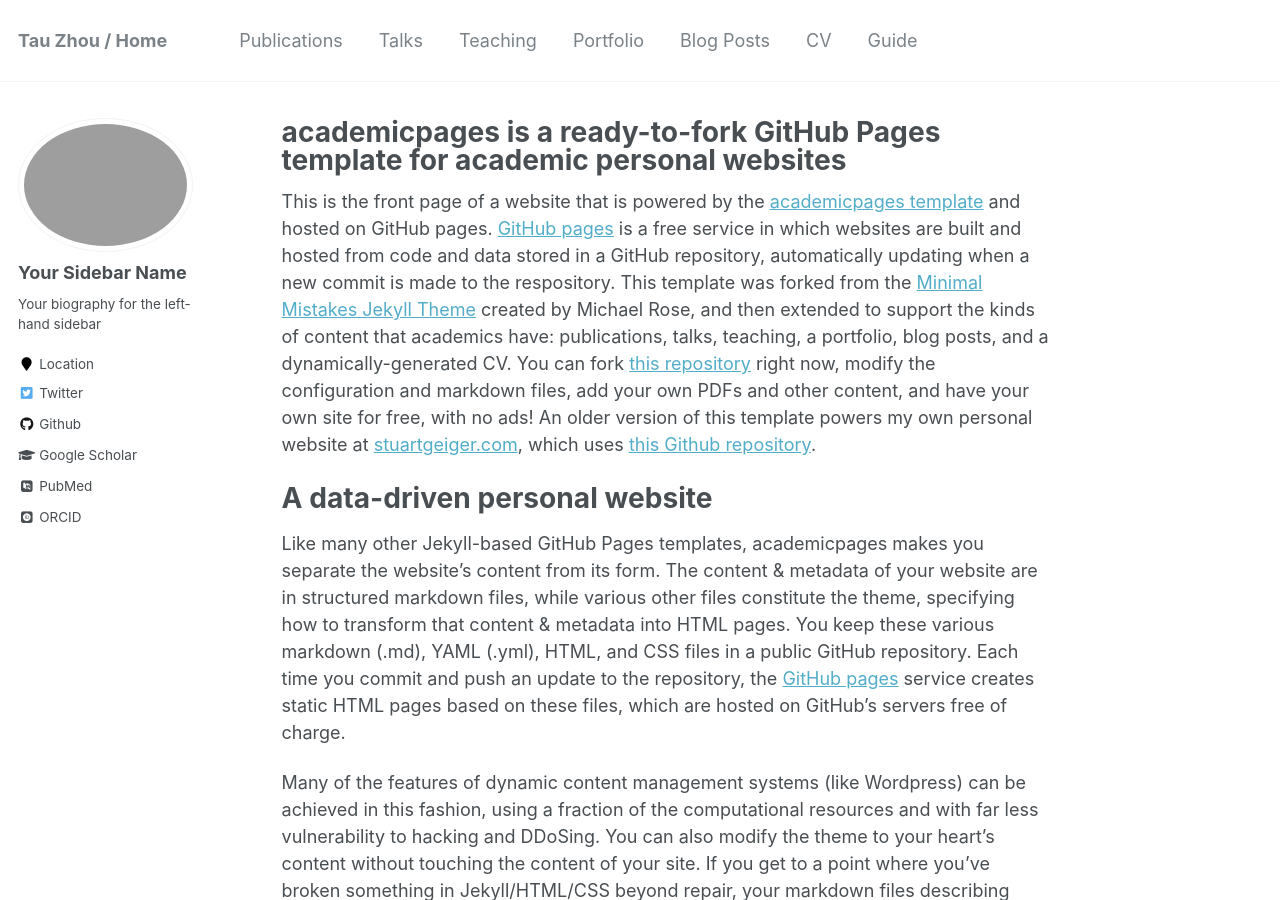
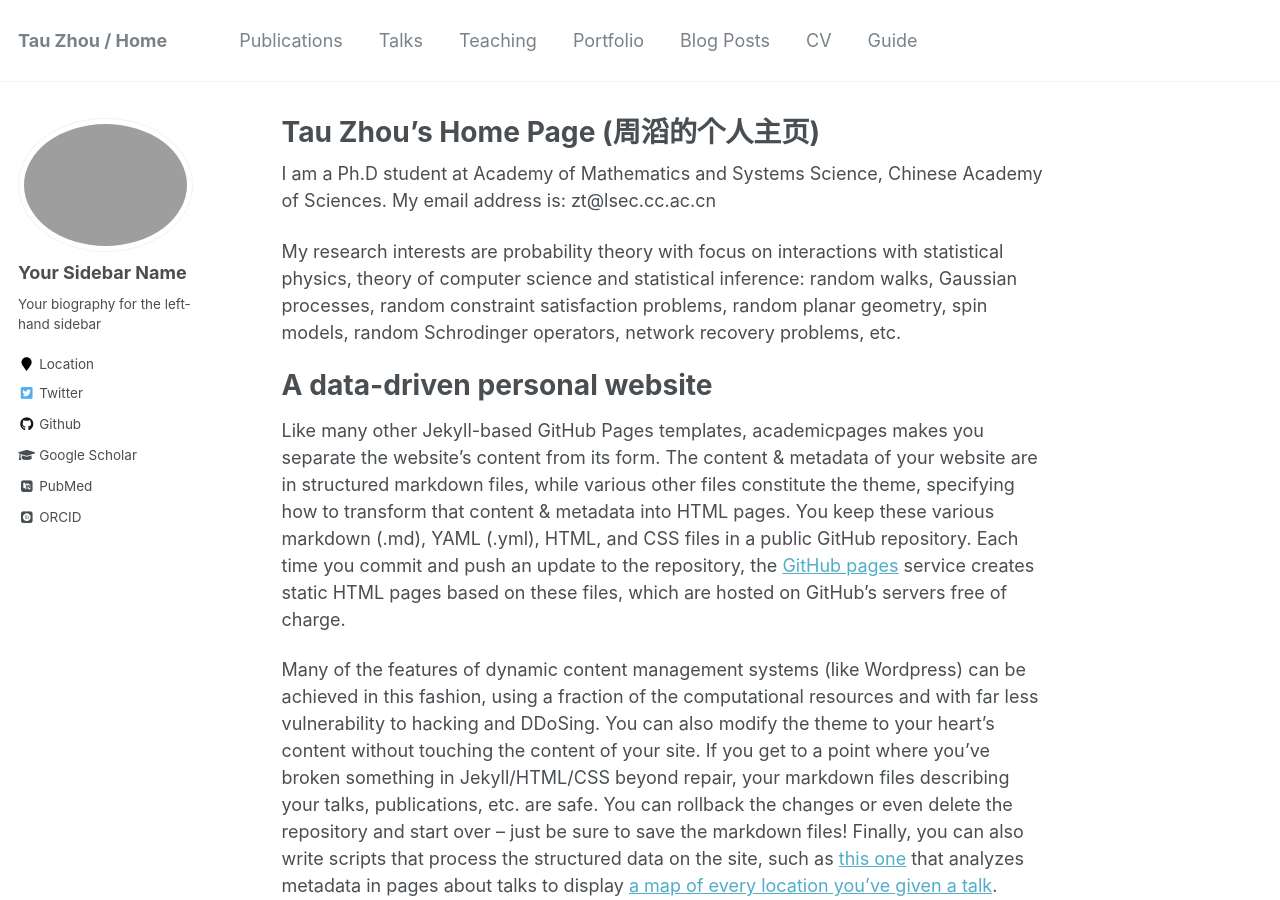
Before and after one commit to Tau-Zhou/Tau-Zhou.github.io, a Jekyll site: the page built from _pages/about.md, in a window 1280 px wide and 900 px high. Built offline with Jekyll 4.4.1, drawn with Linux system fonts in a browser that asks for light colours; some web fonts are replaced.

Commit message:
Update about.md

```diff
--- a/_pages/about.md
+++ b/_pages/about.md
@@ -1,6 +1,6 @@
 ---
 permalink: /
-title: "academicpages is a ready-to-fork GitHub Pages template for academic personal websites"
+title: "Tau Zhou's Home Page (周滔的个人主页)"
 excerpt: "About me"
 author_profile: true
 redirect_from:
@@ -8,7 +8,10 @@
   - /about.html
 ---
 
-This is the front page of a website that is powered by the [academicpages template](https://github.com/academicpages/academicpages.github.io) and hosted on GitHub pages. [GitHub pages](https://pages.github.com) is a free service in which websites are built and hosted from code and data stored in a GitHub repository, automatically updating when a new commit is made to the respository. This template was forked from the [Minimal Mistakes Jekyll Theme](https://mmistakes.github.io/minimal-mistakes/) created by Michael Rose, and then extended to support the kinds of content that academics have: publications, talks, teaching, a portfolio, blog posts, and a dynamically-generated CV. You can fork [this repository](https://github.com/academicpages/academicpages.github.io) right now, modify the configuration and markdown files, add your own PDFs and other content, and have your own site for free, with no ads! An older version of this template powers my own personal website at [stuartgeiger.com](http://stuartgeiger.com), which uses [this Github repository](https://github.com/staeiou/staeiou.github.io).
+I am a Ph.D student at Academy of Mathematics and Systems Science, Chinese Academy of Sciences. My email address is: zt@lsec.cc.ac.cn
+
+
+My research interests are probability theory with focus on interactions with statistical physics, theory of computer science and statistical inference: random walks, Gaussian processes, random constraint satisfaction problems, random planar geometry, spin models, random Schrodinger operators, network recovery problems, etc.
 
 A data-driven personal website
 ======
```
